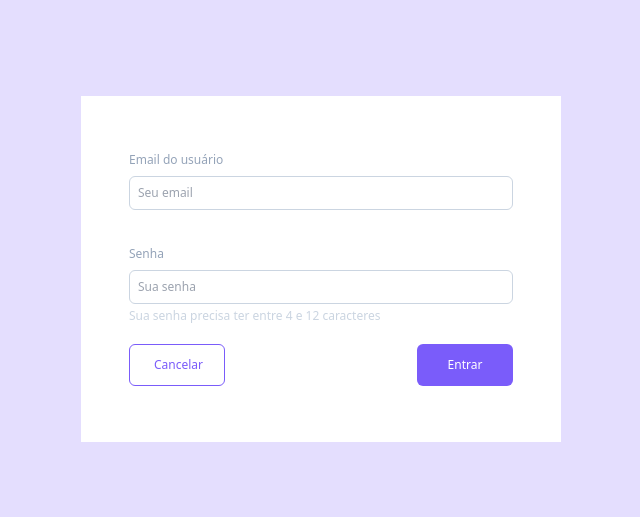
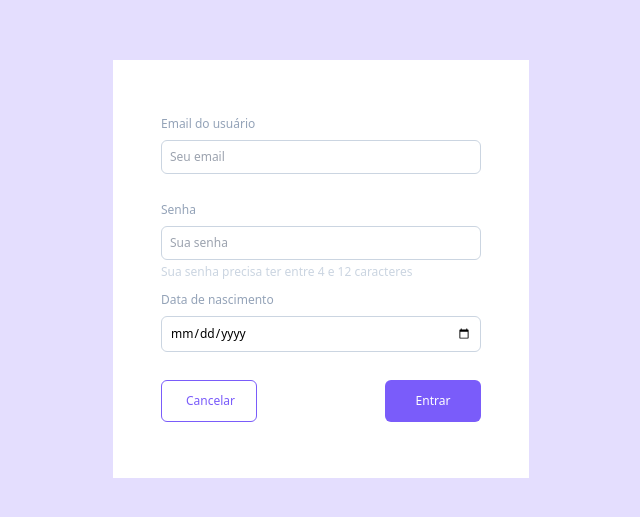
Before and after one commit to Matheussmaced/form-test-zod, a Next.js app: page /login in a window 1280 px wide. Shown: the part 131-648 px from the top of the page, without its empty margins (319-959 px from the left). Built offline with nearby package versions, Linux system fonts and the light colour scheme.

Commit message:
feat: birthData

```diff
--- a/src/components/home-page/form.tsx
+++ b/src/components/home-page/form.tsx
@@ -19,12 +19,13 @@ export default function Form() {
     defaultValues: {
       email: "",
       password: "",
+      birthData: new Date,
     },
   });
 
   const onSubmit = (data: FormSchemaType) => {
     const user = mockUsers.find(
-      (user) => user.email === data.email && user.password === data.password
+      (user) => user.email === data.email && user.password === data.password && new Date(user.birthData).getTime() === data.birthData.getTime()
     );
 
     if (user) {
@@ -35,13 +36,13 @@ export default function Form() {
 
       window.location.href = "/dashboard";
     } else {
-      setErrorMessage("Email ou senha incorretos. Tente novamente");
+      setErrorMessage("Email ou senha ou data de nascimento incorretos. Tente novamente");
     }
   };
 
   return (
     <form onSubmit={handleSubmit(onSubmit)}>
-      <div className="flex flex-col gap-5">
+      <div className="flex flex-col gap-3">
         <div>
           <InputFormText
             type="email"
@@ -69,7 +70,19 @@ export default function Form() {
           )}
         </div>
 
-        {errorMessage && <p className="text-xs text-red-500">{errorMessage}</p>}
+        <div className="flex flex-col">
+          <InputFormText
+            type="date"
+            label="Data de nascimento"
+            placeholder=""
+            register={register("birthData")}
+          />
+          {errors.birthData && (
+            <p className="text-xs text-red-500">{errors.birthData.message}</p>
+          )}
+        </div>
+
+        {errorMessage && <p className="text-xs text-red-500 -mt-6">{errorMessage}</p>}
 
         <div className="justify-between flex">
           <button
--- a/src/components/home-page/inputsFormText.tsx
+++ b/src/components/home-page/inputsFormText.tsx
@@ -11,7 +11,7 @@ export default function InputFormText({ placeholder, label, type, register }: In
         {...register}
         type={type}
         placeholder={placeholder}
-        className="text-inherit p-2 text-xs w-96 mb-4 border border-slate-300 rounded-md"
+        className="text-inherit p-2 text-xs w-80 mb-4 border border-slate-300 rounded-md"
       />
     </div>
   )
--- a/src/data/mockUsers.ts
+++ b/src/data/mockUsers.ts
@@ -4,11 +4,13 @@ export const mockUsers = [
     name: "João Silva",
     email: "joao@email.com",
     password: "123456",
+    birthData: "1990-01-01"
   },
   {
     id: 2,
     name: "Maria Oliveira",
     email: "maria@email.com",
     password: "abcdef",
+    birthData: "2001-03-10",
   },
 ];
--- a/src/lib/validation/formSchema.ts
+++ b/src/lib/validation/formSchema.ts
@@ -3,6 +3,12 @@ import { z } from "zod";
 export const FormSchema = z.object({
   email: z.string().email("E-mail inválido"),
   password: z.string().min(4, "A senha deve ter pelo menos 4 caracteres").max(12, "A senha deve ter no máximo 12 caracteres"),
+  birthData: z
+  .string()
+  .refine((value) => !isNaN(Date.parse(value)), {
+    message: "Data inválida",
+  })
+  .transform((value) => new Date(value))
 })
 
 export type FormSchemaType = z.infer<typeof FormSchema>
```
Also changed, not shown: src/lib/validation/formErrors.ts (+10 -2 lines), src/public/print.JPG (added), src/public/print1.JPG (added).
